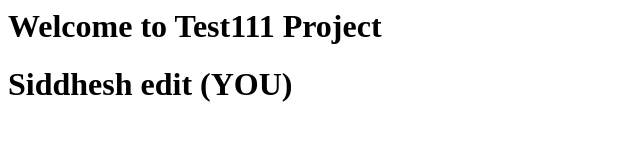
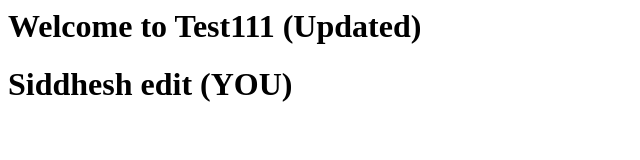
Before and after one commit to siddheshsuryavanshi-arch/Test111, a plain HTML site: page index.html in a window 1280 px wide. Shown: the whole page, without its empty margins (0-640 px from the left). Drawn offline with Linux system fonts and the light colour scheme.

Commit message:
Changed line on feature branch

```diff
--- a/index.html
+++ b/index.html
@@ -1,2 +1,2 @@
-<h1>Welcome to Test111 Project</h1>
+<h1>Welcome to Test111 (Updated)</h1>
 <h1>Siddhesh edit (YOU)</h1>
```
